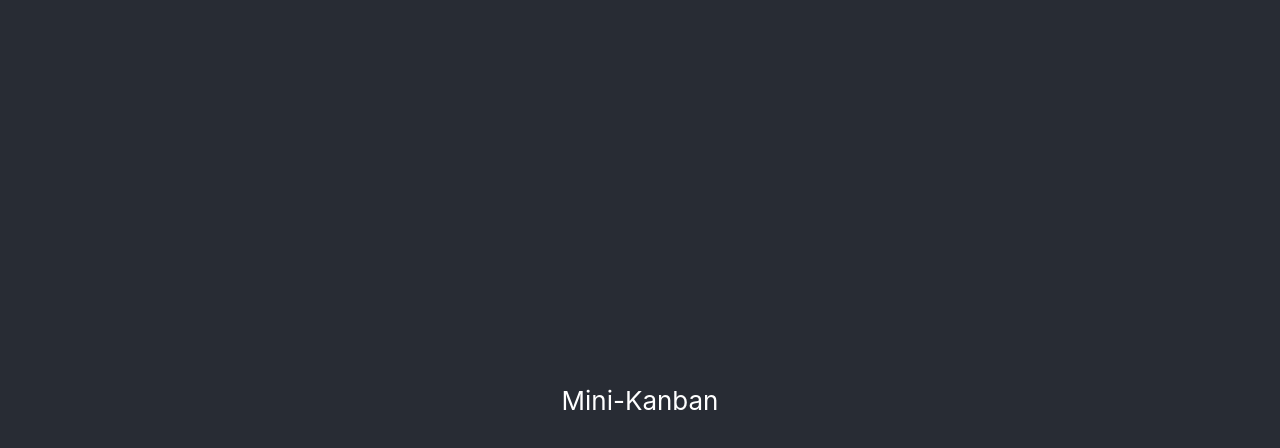
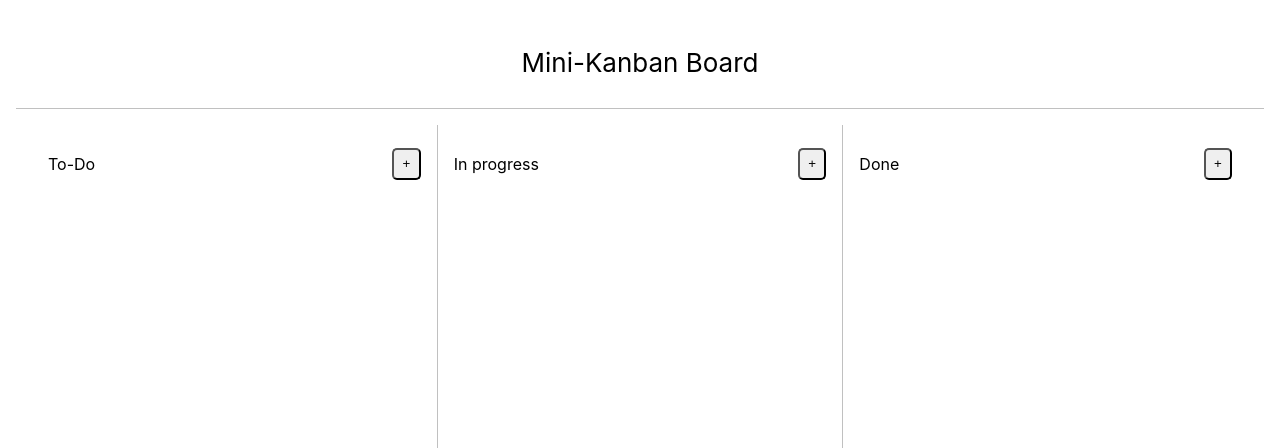
Before and after one commit to fabmarc/mini-kanban, a React (Create React App) app: page / in a window 1280 px wide. Shown: the top 448 px of the page. Built offline with nearby package versions, Linux system fonts and the light colour scheme.

Commit message:
Create board layout

```diff
--- a/package.json
+++ b/package.json
@@ -5,7 +5,8 @@
   "dependencies": {
     "react": "^16.11.0",
     "react-dom": "^16.11.0",
-    "react-scripts": "3.2.0"
+    "react-scripts": "3.2.0",
+    "styled-components": "^4.4.1"
   },
   "scripts": {
     "start": "react-scripts start",
--- a/src/App.css
+++ b/src/App.css
@@ -1,5 +1,6 @@
 .App {
   text-align: center;
+  /* padding: 18px; */
 }
 
 .App-header {
--- a/src/App.js
+++ b/src/App.js
@@ -1,12 +1,11 @@
 import React from 'react';
+import Board from './components/Board';
 import './App.css';
 
 function App() {
   return (
     <div className="App">
-      <header className="App-header">
-        Mini-Kanban
-      </header>
+      <Board />
     </div>
   );
 }
--- /dev/null
+++ b/src/components/Board.js
@@ -0,0 +1,46 @@
+import React from 'react';
+import styled from 'styled-components';
+import Column from './Column';
+
+const Wrapper = styled.div`
+  height: 100vh;
+  box-sizing: border-box;
+  padding: 16px;
+`;
+
+const Header = styled.div`
+  // background: yellow;
+  height: 12%;
+  display: flex;
+  flex-direction: column;
+  align-items: center;
+  font-size: calc(10px + 2vmin);
+  justify-content: center;
+  border-bottom: 1px solid silver;
+`;
+
+const Columns = styled.div`
+  // background: lightgreen;
+  height: 88%;
+  display: flex;
+  flex-direction: row;
+  align-items: center;
+  justify-content: center;
+  box-sizing: border-box;
+  padding: 16px;
+`;
+
+function Board() {
+  return (
+    <Wrapper>
+      <Header>Mini-Kanban Board</Header>
+      <Columns>
+        <Column header="To-Do" status="todo" />
+        <Column header="In progress" status="ongoing" />
+        <Column header="Done" status="done" />
+      </Columns>
+    </Wrapper>
+  );
+}
+
+export default Board;
--- /dev/null
+++ b/src/components/Column.js
@@ -0,0 +1,49 @@
+import React from 'react';
+import styled from 'styled-components';
+
+const Wrapper = styled.div`
+  // background: lightyellow;
+  width: 100%;
+  height: 100%;
+  border-left: 1px solid silver;
+  &:first-child {
+    border-left: 0;
+  }
+`;
+
+const Header = styled.div`
+  // background: yellow;
+  height: 12%;
+  display: flex;
+  align-items: center;
+`;
+
+const Title = styled.div`
+  // background: lightblue;
+  text-align: left;
+  width: 100%;
+  padding: 16px;
+`;
+
+const Button = styled.button`
+  // background: lightblue;
+  width: 32px;
+  height: 32px;
+  float: right;
+  margin: 16px;
+  border-radius: 5px;
+`;
+
+function Column({ header }) {
+  return (
+    <Wrapper>
+      <Header>
+        <Title>{header}</Title>
+        {/* <Action><button style={{ width: 32, height: 32 }}>+</button></Action> */}
+        <Button>+</Button>
+      </Header>
+    </Wrapper>
+  );
+}
+
+export default Column;
```
Also changed, not shown: 1 other file (tests, documents, lock files or other folders).
